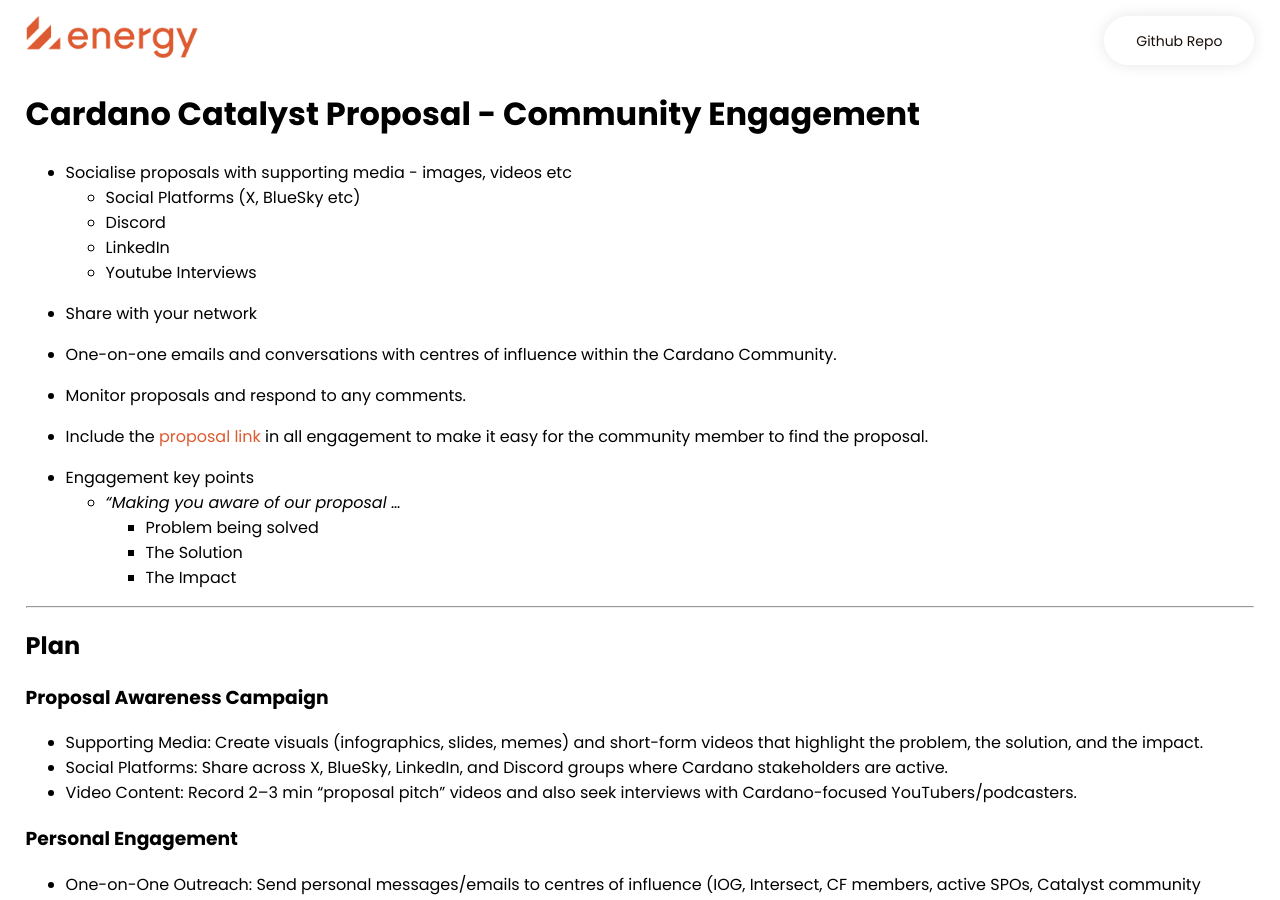
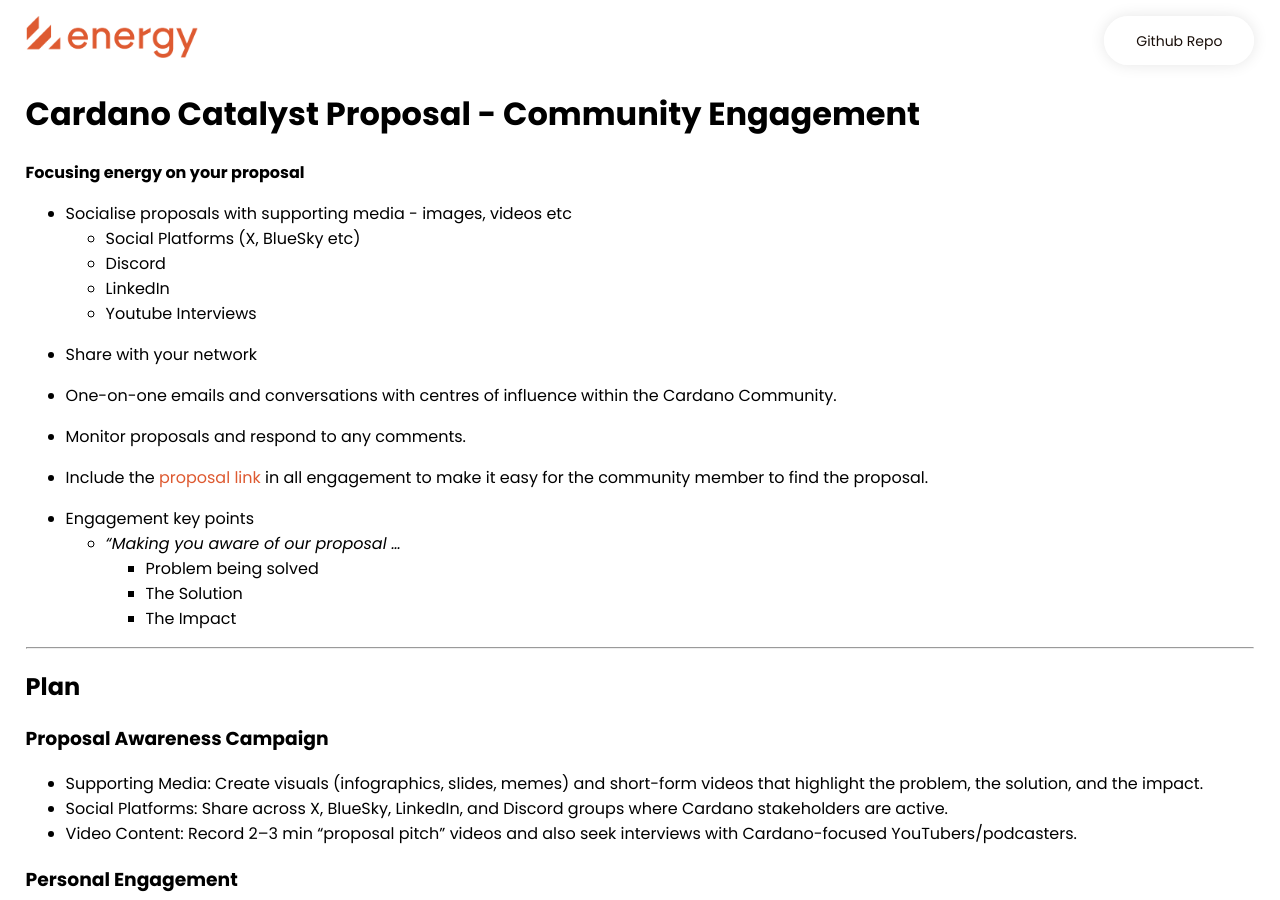
Before and after one commit to selfdriven-engagement/selfdriven-energy, a Jekyll site: the page built from docs/pages/cardano-catalyst-community-engagement.md, in a window 1280 px wide and 900 px high. Built offline with Jekyll 4.4.1, drawn with Linux system fonts in a browser that asks for light colours.

Commit message:
Update cardano-catalyst-community-engagement.md

```diff
--- a/docs/pages/cardano-catalyst-community-engagement.md
+++ b/docs/pages/cardano-catalyst-community-engagement.md
@@ -5,6 +5,8 @@ permalink: /cardano-catalyst-community-engagement/
 ---
 
 # Cardano Catalyst Proposal - Community Engagement
+
+**Focusing energy on your proposal**
 
 - Socialise proposals with supporting media - images, videos etc
     - Social Platforms (X, BlueSky etc)
```
